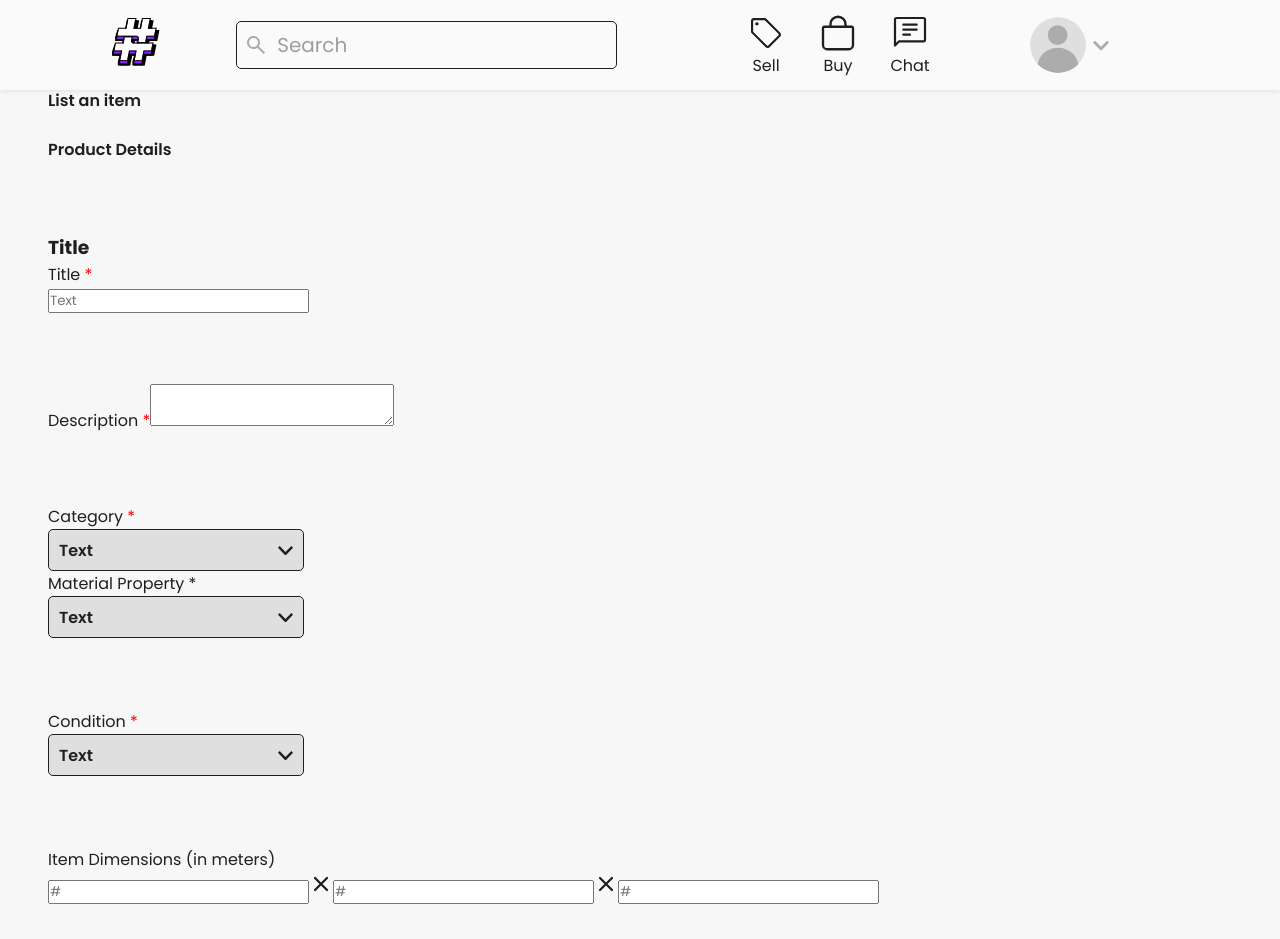
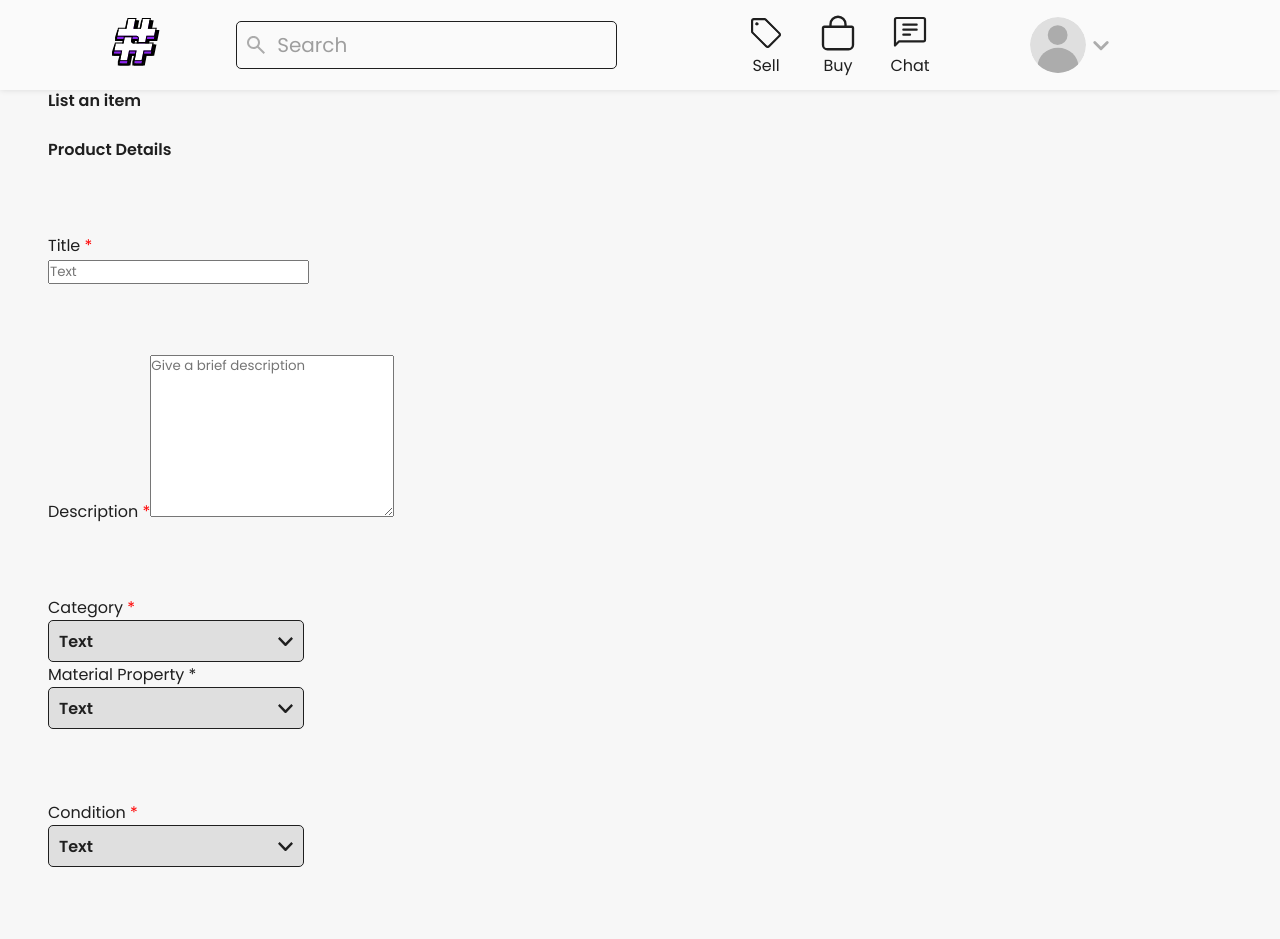
Before and after one commit to include-davis/marketplace, a Next.js app in the folder client/: page /create-post in a window 1280 px wide. Shown: the top 939 px of the page. Built offline with nearby package versions, Linux system fonts and the light colour scheme.

Commit message:
updated page.tsx

```diff
--- a/client/src/app/(pages)/create-post/page.tsx
+++ b/client/src/app/(pages)/create-post/page.tsx
@@ -6,14 +6,15 @@ import Image from "next/image";
 import styles from "./page.module.scss";
 import FilterDropdown from '../(home)/_components/FilterDropdown/FilterDropdown';
 
-function TextField({ label, name, type = "text", prefix, placeholder }: { label: string; name: string; type?: string;  prefix?: string, placeholder?: string}) {
+function TextField({ label, name, type = "text", placeholder }: { label: string; name: string; type?: string; placeholder?: string}) {
     const [value, setValue] = useState("");
 
     return (
       <div className={styles.field}>
-        <label htmlFor={name}>{label} <span className={styles.requiredSymbol}>*</span></label>
+        <label htmlFor={name}>
+          {label} <span className={styles.requiredSymbol}>*</span>
+        </label>
         <div className={styles.inputWrapper}>
-          {prefix && <span>{prefix}</span>}
           <input
             id={name}
             name={name}
@@ -21,6 +22,7 @@ function TextField({ label, name, type = "text", prefix, placeholder }: { label:
             value={value}
             placeholder={placeholder}
             onChange={(e) => setValue(e.target.value)}
+            className={styles.textFieldBox}
           />
         </div>
       </div>
@@ -48,22 +50,25 @@ function DimensionField() {
           placeholder="#"
           value={dimensions.length}
           onChange={(e) => handleChange('length', e.target.value)}
+          className={styles.dimensionSquare}
         />
-        <Image src={'/dimensions_x.svg'} alt="x" width={24} height={24} />
+        <Image src={'/dimensions_x.svg'} alt="x" width={32} height={32} />
         <input
           type="number"
           inputMode="decimal"
           placeholder="#"
           value={dimensions.width}
           onChange={(e) => handleChange('width', e.target.value)}
+          className={styles.dimensionSquare}
         />
-        <Image src={'/dimensions_x.svg'} alt="x" width={24} height={24} />
+        <Image src={'/dimensions_x.svg'} alt="x" width={32} height={32} />
         <input
           type="number"
           inputMode="decimal"
           placeholder="#"
           value={dimensions.height}
           onChange={(e) => handleChange('height', e.target.value)}
+          className={styles.dimensionSquare}
         />
       </div>
     </div>
@@ -75,9 +80,7 @@ export default function CreatePostPage() {
       <main className={styles.page}>
         <Link href="/home" className={styles.back}>
           <Image src={'/back_arrow.svg'} alt="<" width={32} height={32} />
-          <div className={styles.backLink}>
-            Back
-          </div>
+          <div className={styles.backLink}>Back</div>
         </Link>
 
         <form className={styles.form}>
@@ -89,15 +92,19 @@ export default function CreatePostPage() {
             <h2 className={styles.sectionTitle}>Product Details</h2>
 
             <div>
-              <h3>Title</h3>
-              <TextField label="Title" name="Title" placeholder="Text" />
+                        <TextField label="Title" name="Title" placeholder="Text"/>
             </div>
 
             <div className={styles.textAreaField}>
               <label htmlFor="Description">
                 Description <span className={styles.requiredSymbol}>*</span>
               </label>
-              <textarea></textarea>
+              <textarea
+                rows="8"
+                maxlength="200"
+                placeholder="Give a brief description"
+                className={styles.textAreaBox}
+              ></textarea>
             </div>
 
             <div className={styles.twoColumn}>
@@ -153,7 +160,6 @@ export default function CreatePostPage() {
                 label="Price"
                 name="Price"
                 type="number"
-                prefix="$"
                 placeholder="Add price"
               />
             </div>
```
